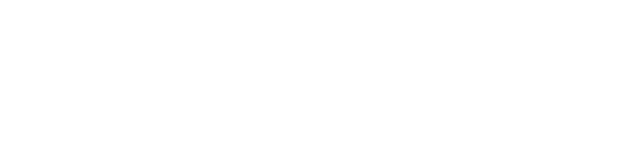
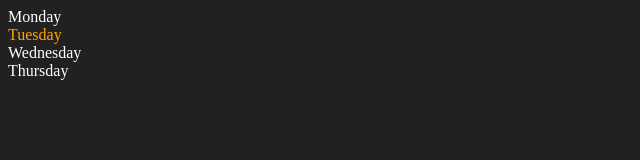
Before and after one commit to imbiibek/HTML-CSS-JS-Projects, a plain HTML site: page Practice 2/index.html in a window 1280 px wide. Shown: the whole page, without its empty margins (0-640 px from the left). Drawn offline with Linux system fonts and the light colour scheme.

Commit message:
create a new element in DOM

```diff
--- a/Practice 2/index.html
+++ b/Practice 2/index.html
@@ -5,7 +5,37 @@
     <meta name="viewport" content="width=device-width, initial-scale=1.0">
     <title>Document</title>
 </head>
-<body>
+<body style ="background-color: #212121 ; color: #fff">
+    <div class="parent">
+        <div class="day">Monday</div>
+        <div class="day">Tuesday</div>
+        <div class="day">Wednesday</div>
+        <div class="day">Thursday</div>
+    </div>
 
 </body>
+<script>
+    const parent = document.querySelector('.parent')
+    // console.log(parent);
+    // console.log(parent.children.length);
+    // console.log(parent.children[1].innerHTML);
+
+    for (let i=0; i < parent.children.length; i++){
+        console.log(parent.children[i].innerHTML);
+    }
+    parent.children[1].style.color = 'orange'
+    console.log(parent.firstElementChild);
+    console.log(parent.lastElementChild);
+
+    const dayOne = document.querySelector('.day')
+    // console.log(dayOne);
+    // console.log(dayOne.parentElement);
+    // console.log(dayOne.nextElementSibling);
+
+
+    console.log("Nodes:", parent.childNodes);
+
+
+</script>
+
 </html>
```
Also changed, not shown: Practice 2/script.js (deleted).
